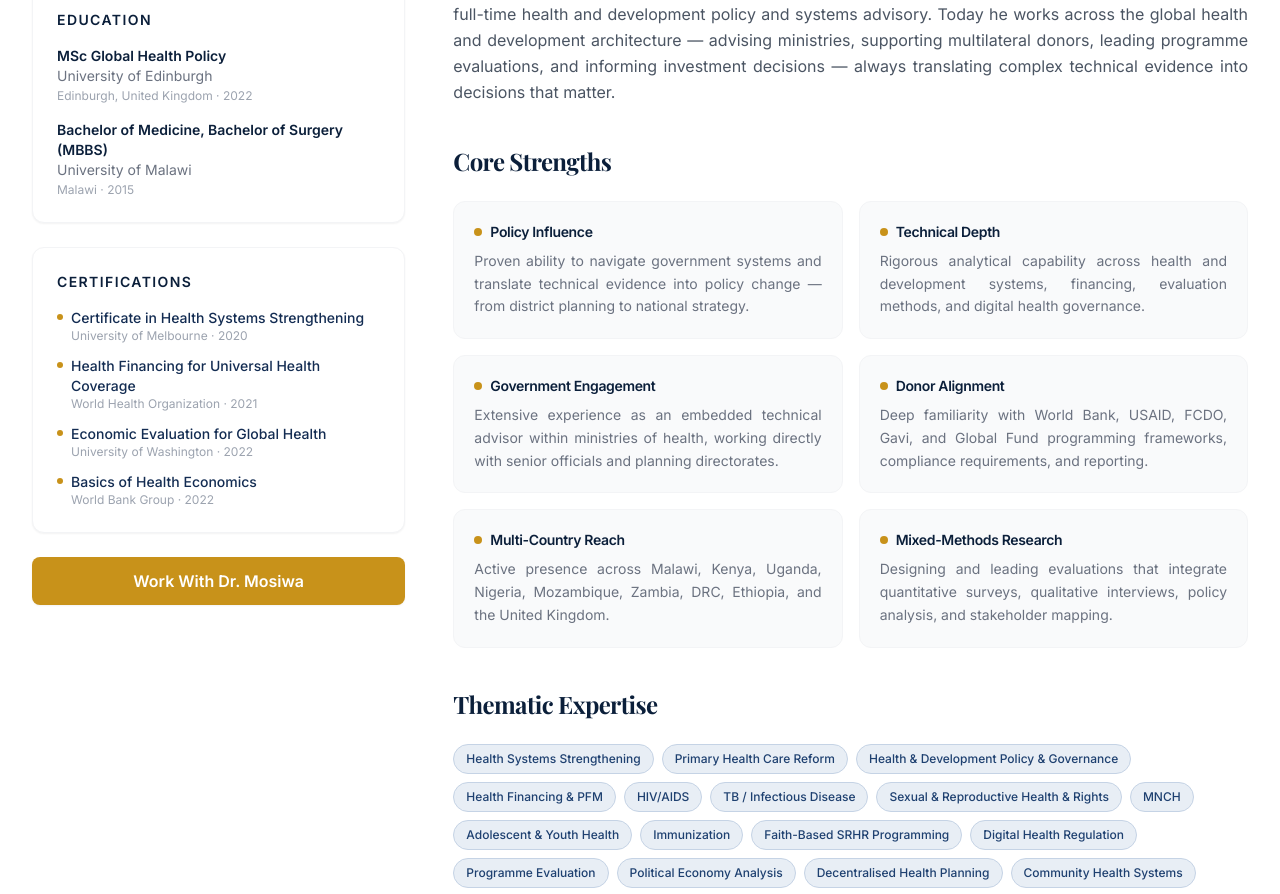
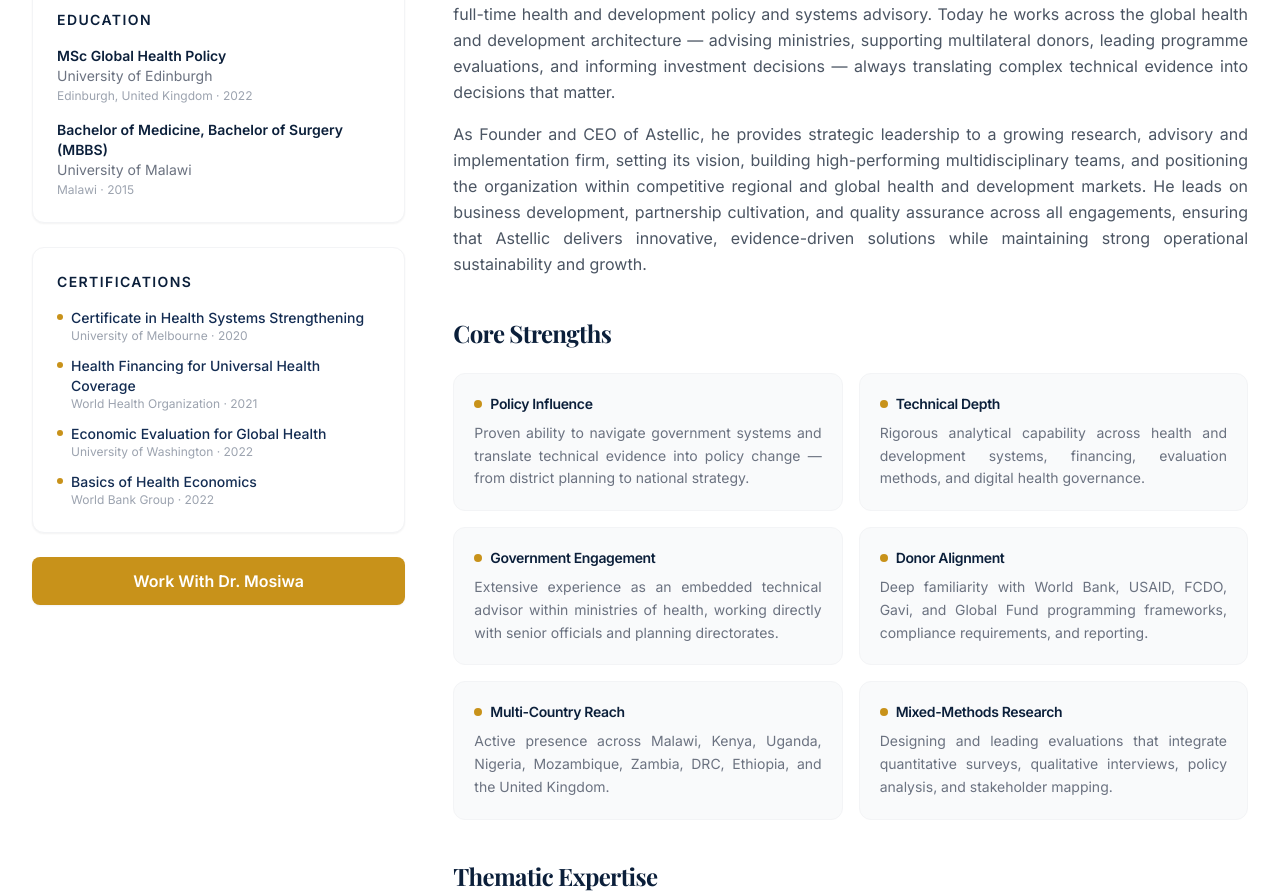
Before and after one commit to bmosiwa-hub/dr-mosiwa-website, a Next.js app: page /about in a window 1280 px wide. Shown: the part 827-1721 px from the top of the page. Built offline with nearby package versions, Linux system fonts and the light colour scheme; a web font is replaced by a local one.

Commit message:
Add Astellic CEO paragraph to professional profile

```diff
--- a/src/app/about/page.tsx
+++ b/src/app/about/page.tsx
@@ -101,6 +101,9 @@ export default function AboutPage() {
                   <p>
                     After completing an MSc in Global Health Policy at the University of Edinburgh, Dr. Mosiwa moved into full-time health and development policy and systems advisory. Today he works across the global health and development architecture — advising ministries, supporting multilateral donors, leading programme evaluations, and informing investment decisions — always translating complex technical evidence into decisions that matter.
                   </p>
+                  <p>
+                    As Founder and CEO of Astellic, he provides strategic leadership to a growing research, advisory and implementation firm, setting its vision, building high-performing multidisciplinary teams, and positioning the organization within competitive regional and global health and development markets. He leads on business development, partnership cultivation, and quality assurance across all engagements, ensuring that Astellic delivers innovative, evidence-driven solutions while maintaining strong operational sustainability and growth.
+                  </p>
                 </div>
               </div>
 
```
